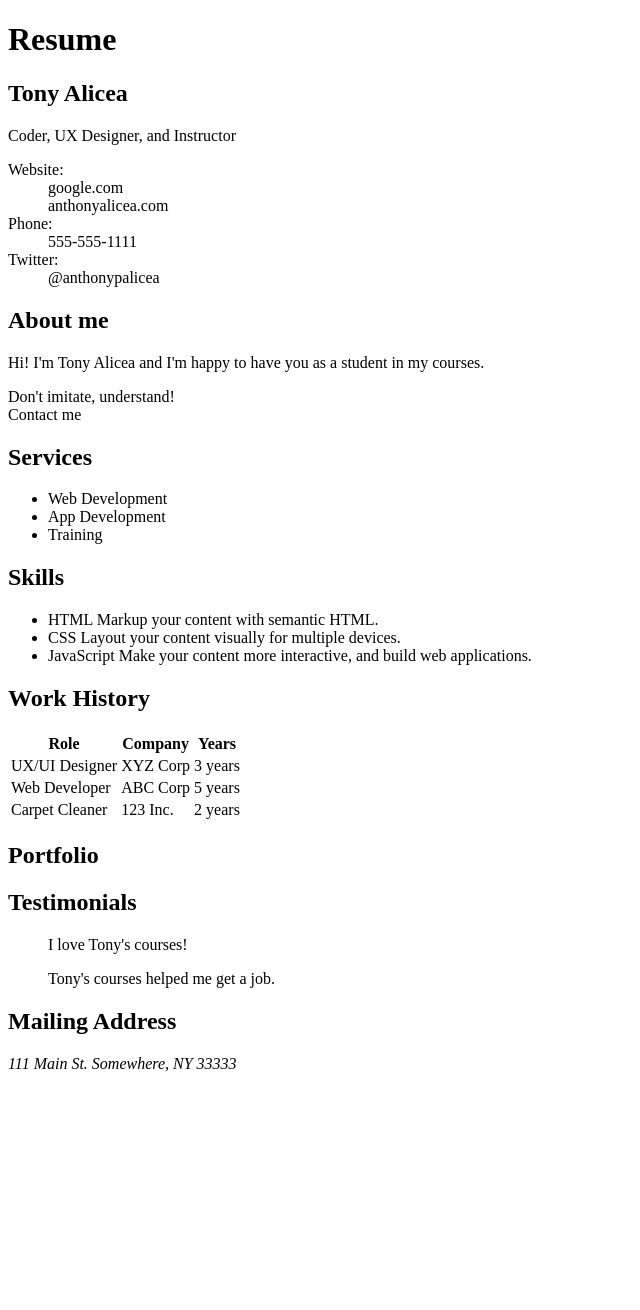
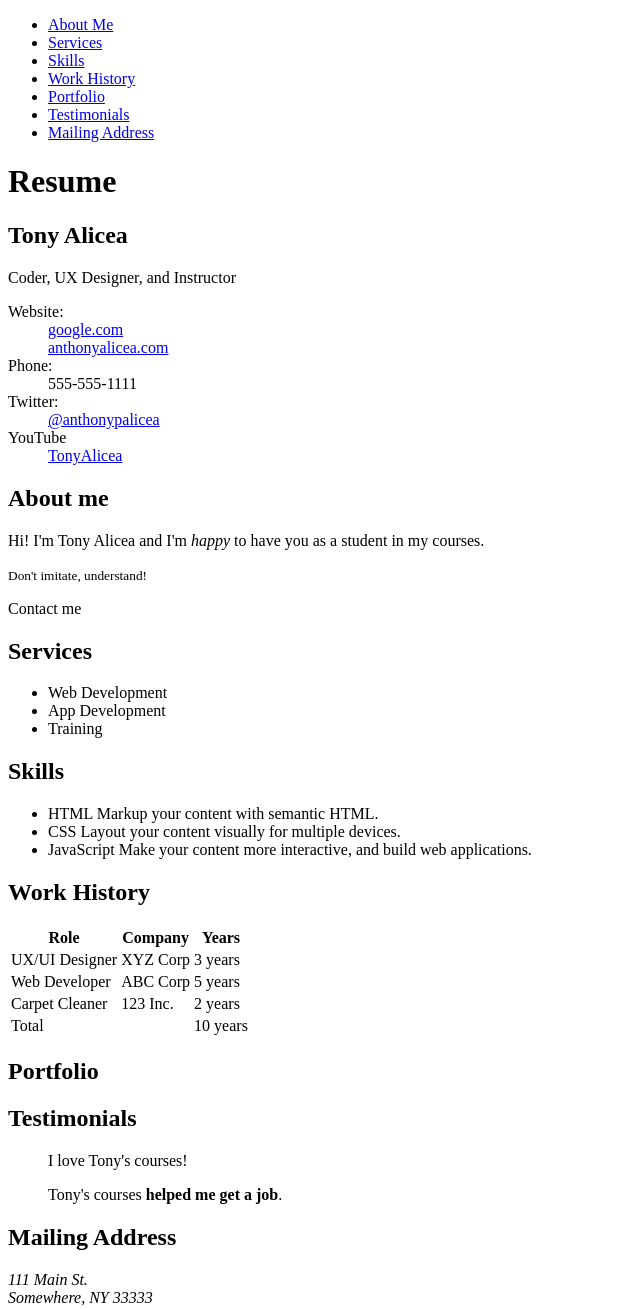
Before and after one commit to wombat74/HTML_CSS, a plain HTML site: page index.html in a window 1280 px wide. Shown: the whole page, without its empty margins (0-640 px from the left). Before the commit the page ends 1081 px from the top, so only its background shows below. Drawn offline with Linux system fonts and the light colour scheme.

Commit message:
updates to index.html

```diff
--- a/index.html
+++ b/index.html
@@ -5,6 +5,18 @@
     <title>Resume of Tony Alicea</title>
   </head>
   <body>
+    <section>
+      <ul>
+        <li><a href="#aboutme">About Me</a></li>
+        <li><a href="#services">Services</a></li>
+        <li><a href="#skills">Skills</a></li>
+        <li><a href="#workhistory">Work History</a></li>
+        <li><a href="#portfolio">Portfolio</a></li>
+        <li><a href="#testimonials">Testimonials</a></li>
+        <li><a href="#mailingaddress">Mailing Address</a></li>
+      </ul>
+    </section>
+    <main>
       <h1>Resume</h1>
       <section>
         <h2>Tony Alicea</h2>
@@ -13,28 +25,30 @@
         </p>
         <dl>
           <dt>Website:</dt>
-        <dd>google.com </dd>
-        <dd>anthonyalicea.com</dd>
+          <dd><a href="https://google.com" target="_blank">google.com</a></dd>
+          <dd><a href="http://anthonyalicea.com">anthonyalicea.com</a></dd>
           <dt>Phone:</dt>
           <dd>555-555-1111</dd>
           <dt>Twitter:</dt>
-        <dd>@anthonypalicea</dd>
+          <dd><a href="https://twitter.com/AnthonyPAlicea">@anthonypalicea</a></dd>
+          <dt>YouTube</dt>
+          <dd><a href="https://youtube.com/tonyalicea">TonyAlicea</a></dd>
         </dl>
       </section>
 
-    <article>
+      <article id="aboutme">
         <header>
           <h2>About me</h2>
         </header>
         <p>
-        Hi! I'm Tony Alicea and I'm happy to have you as a student in my
+          Hi! I'm Tony Alicea and I'm <em>happy</em> to have you as a student in my
           courses.
         </p>
-      <aside>Don't imitate, understand!</aside>
-      <footer>Contact me</footer>
+        <aside><small>Don't imitate, understand!</small></aside>
+        <footer><p>Contact me</p></footer>
       </article>
 
-    <section>
+      <section id="services">
         <h2>Services</h2>
         <ul>
           <li>Web Development</li>
@@ -43,7 +57,7 @@
         </ul>
       </section>
 
-    <section>
+      <section id="skills">
         <h2>Skills</h2>
         <ul>
           <li>
@@ -61,7 +75,7 @@
         </ul>
       </section>
 
-    <section>
+      <section id="workhistory">
         <h2>Work History</h2>
         <table>
           <thead>
@@ -89,17 +103,18 @@
             </tr>
           </tbody>
           <tfoot>
-
+            <tr>
+              <td colspan="2">Total</td>
+              <td>10 years</td>
+            </tr>
           </tfoot>
         </table>
-      <ol reversed>
-
-      </ol>
       </section>
 
-    <section><h2>Portfolio</h2></section>
+      <!-- Needs some pictures -->
+      <section id="portfolio"><h2>Portfolio</h2></section>
 
-    <section>
+      <section id="testimonials">
         <h2>Testimonials</h2>
         <blockquote>
           <p>
@@ -108,14 +123,18 @@
         </blockquote>
         <blockquote>
           <p>
-          Tony's courses helped me get a job.
+            Tony's courses <strong>helped me get a job</strong>.
           </p>
         </blockquote>
       </section>
 
-    <section>
+      <section id="mailingaddress">
         <h2>Mailing Address</h2>
-      <address>111 Main St. Somewhere, NY 33333</address>
+        <address>
+          111 Main St.<br>
+          Somewhere, NY 33333
+        </address>
       </section>
+    </main>
   </body>
 </html>
```
Lines whose indentation alone changed are shown as unchanged.
